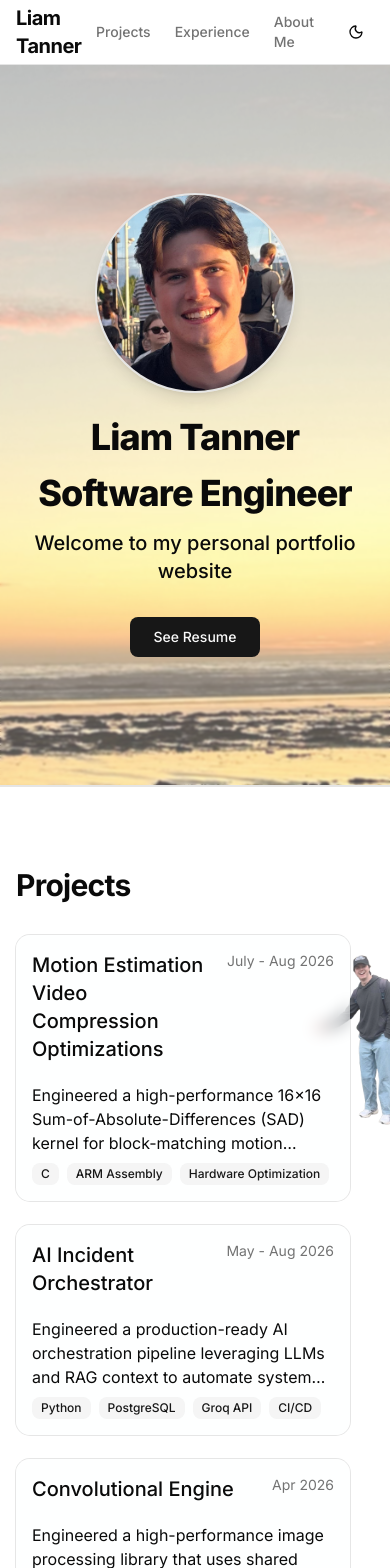
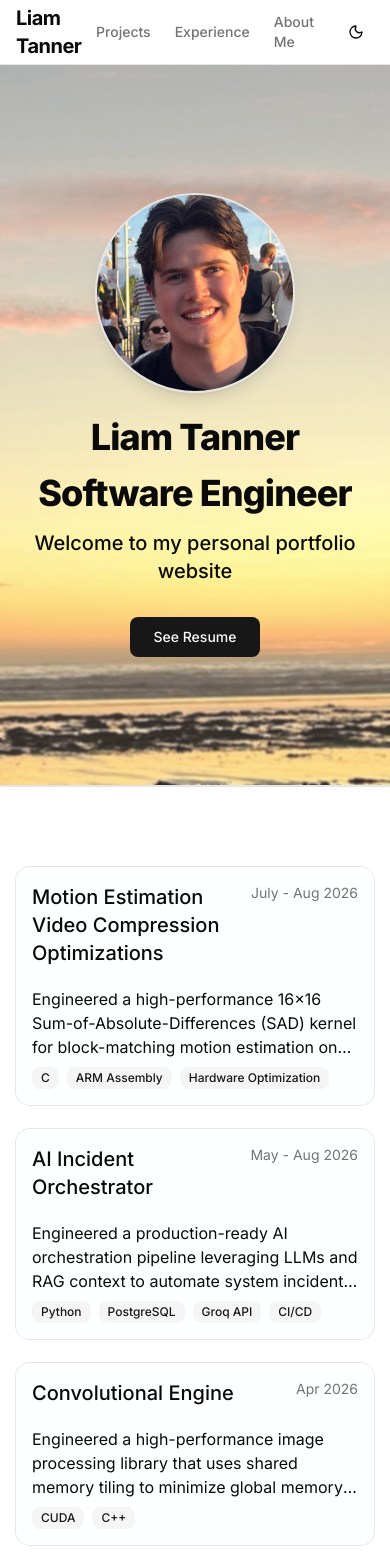
Before and after one commit to liamtannerr/liamtannerr.github.io, a Next.js app: page / in a window 390 px wide. Shown: the top 1568 px of the page. Built offline with nearby package versions, Linux system fonts and the light colour scheme.

Commit message:
Removed pic from mobile

```diff
--- a/app/page.tsx
+++ b/app/page.tsx
@@ -232,7 +232,7 @@ export default function Home() {
               priority
             />
             {/* DYNAMIC OVERLAY: Adapts to light/dark mode and adds a slight blur */}
-            <div className="absolute inset-0 bg-background/30 backdrop-blur-[1px]"></div>
+            <div className="absolute inset-0 bg-background/15 backdrop-blur-[1px]"></div>
           </div>
 
           {/* HERO CONTENT (Wrapped in relative z-10 to float above the background) */}
@@ -273,7 +273,7 @@ export default function Home() {
         {/* PROJECTS SECTION */}
         <section id="projects" className="w-full relative overflow-hidden">
           {/* THE POINTING BACKGROUND IMAGE */}
-          <div className="absolute top-40 right-0 w-20 md:w-[23rem] z-0 opacity-80 pointer-events-none select-none">
+          <div className="hidden md:block absolute top-40 right-0 md:w-[23rem] z-0 opacity-90 pointer-events-none select-none">
             <Image
               src="pointing.png"
               alt="Pointing at projects"
@@ -285,8 +285,7 @@ export default function Home() {
           </div>
 
           {/* THE CONTENT */}
-            <div className="container mx-auto pl-4 pr-10 sm:pr-36 md:pr-[12rem] py-20 border-t relative z-10">
-            <h2 className="text-3xl font-bold tracking-tight mb-8">Projects</h2>
+            <div className="container mx-auto px-4 md:pr-[12rem] py-20 border-t relative z-10">
             <div className="grid grid-cols-1 md:grid-cols-2 gap-6">
               {projects.map((project, index) => (
                 <Dialog key={index}>
```
